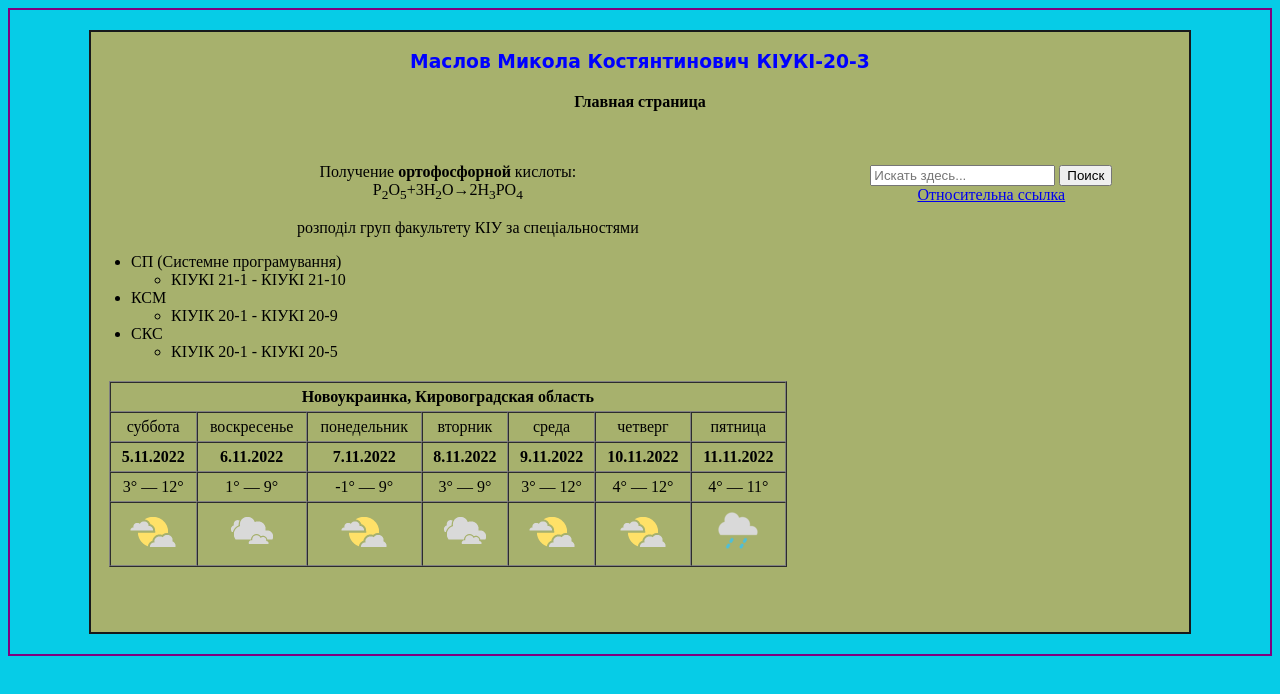
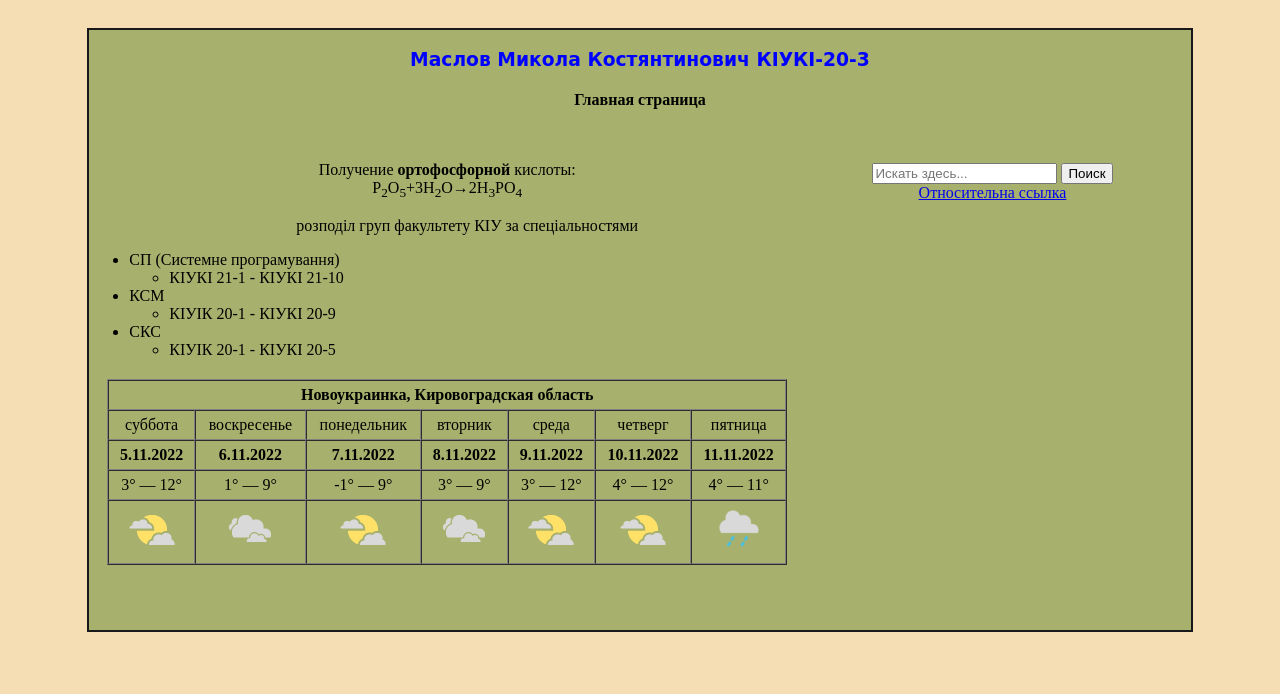
Before and after one commit to MaslovMukola/Lab_ITex, a plain HTML site: page index.html in a window 1280 px wide. Drawn offline with Linux system fonts and the light colour scheme.

Commit message:
Update style.css

```diff
--- a/style.css
+++ b/style.css
@@ -64,11 +64,6 @@ table{
 html {
     height: 101%;
 }
-body {
-    background-color: rgb(6, 204, 231);
-    border: 2px solid purple;
-    padding: 20px;
-}
 tr {
     text-align: center;
 }
```
